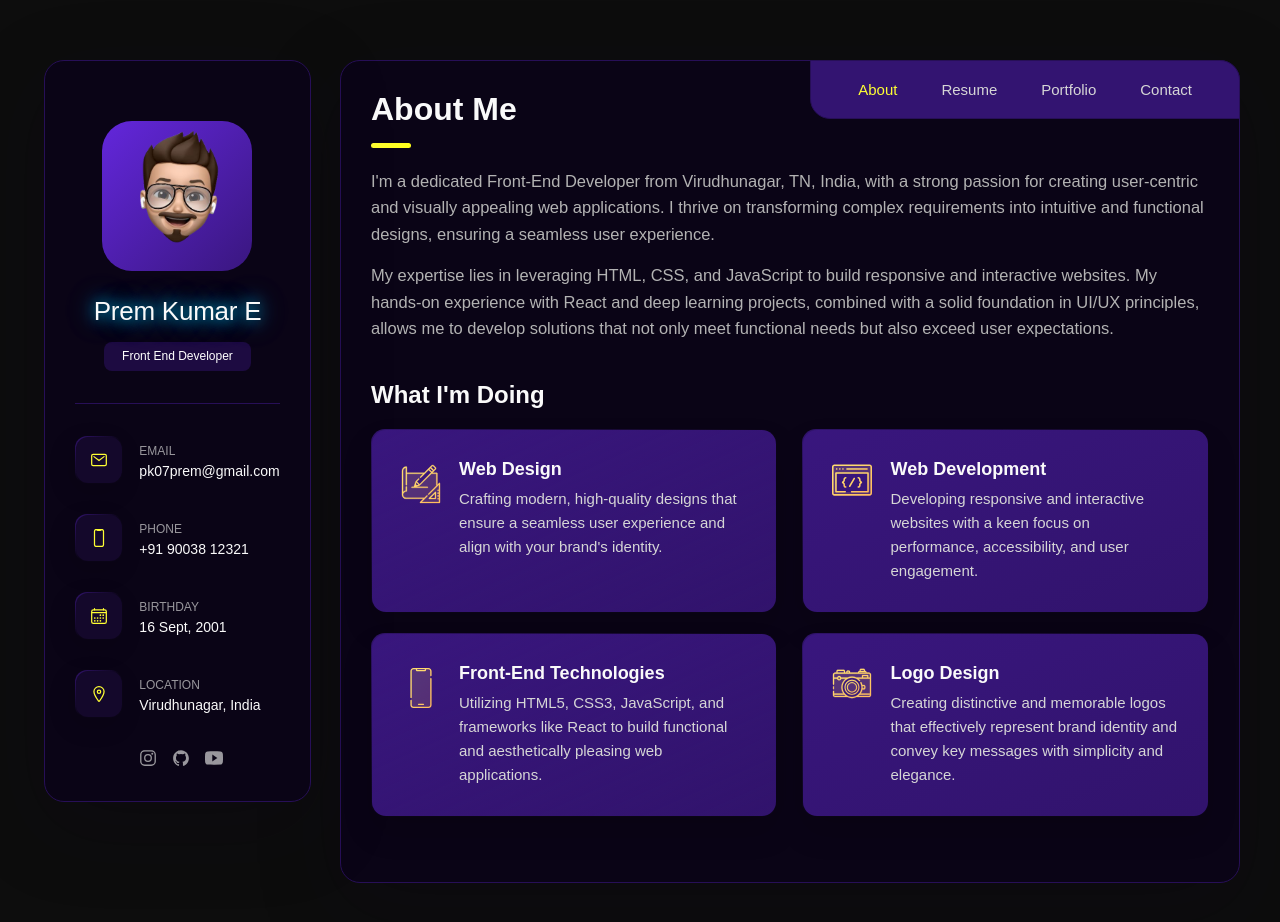
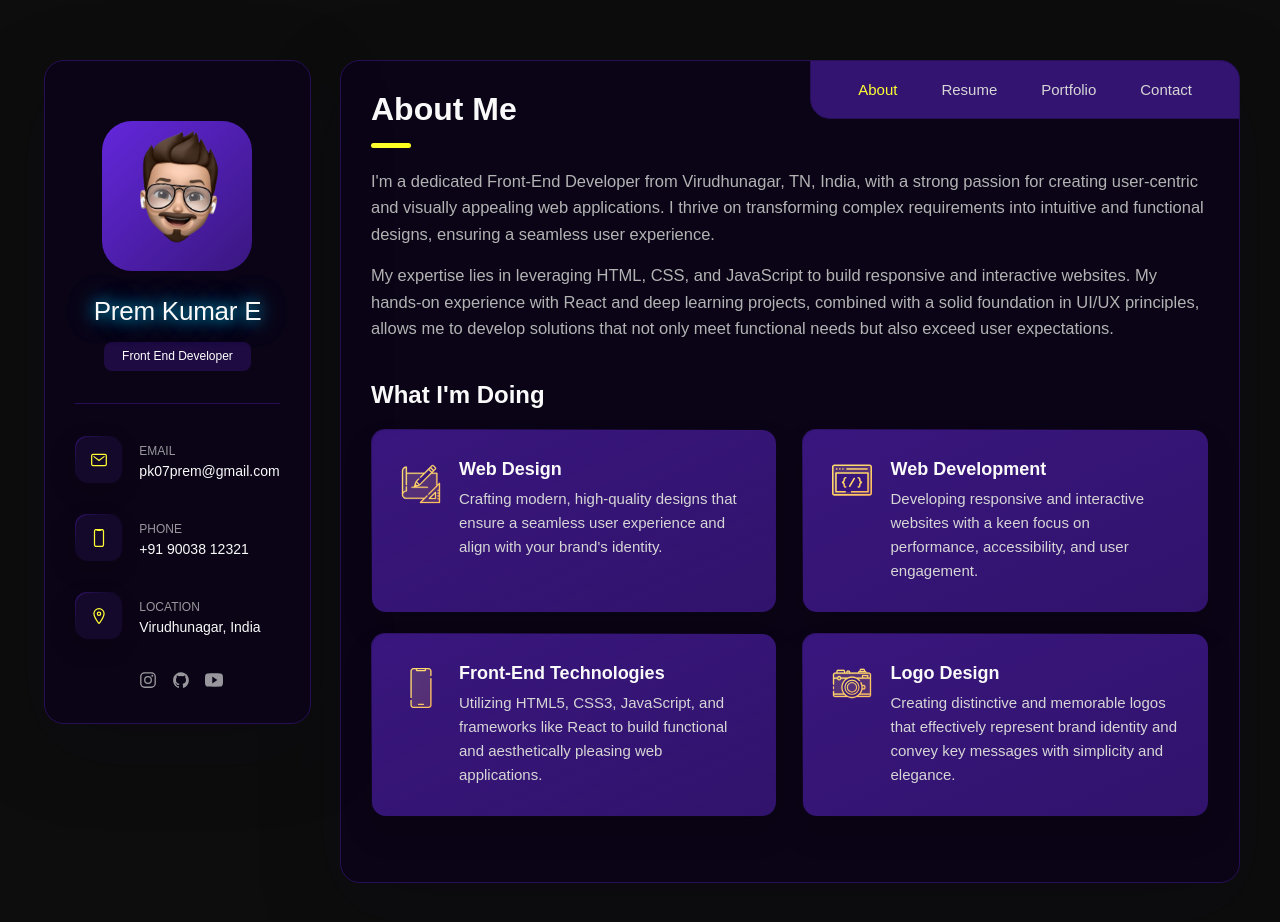
Before and after one commit to CodeAstralIzaX/Portfolio, a plain HTML site: page index.html in a window 1280 px wide. Drawn offline with nearby package versions, Linux system fonts and the light colour scheme; files whose address does not match are found by name.

Commit message:
Update index.html

```diff
--- a/index.html
+++ b/index.html
@@ -96,20 +96,6 @@
           <li class="contact-item">
 
             <div class="icon-box">
-              <ion-icon name="calendar-outline"></ion-icon>
-            </div>
-
-            <div class="contact-info">
-              <p class="contact-title">Birthday</p>
-
-              <time datetime="2001-09-16">16 Sept, 2001</time>
-            </div>
-
-          </li>
-
-          <li class="contact-item">
-
-            <div class="icon-box">
               <ion-icon name="location-outline"></ion-icon>
             </div>
 
```
